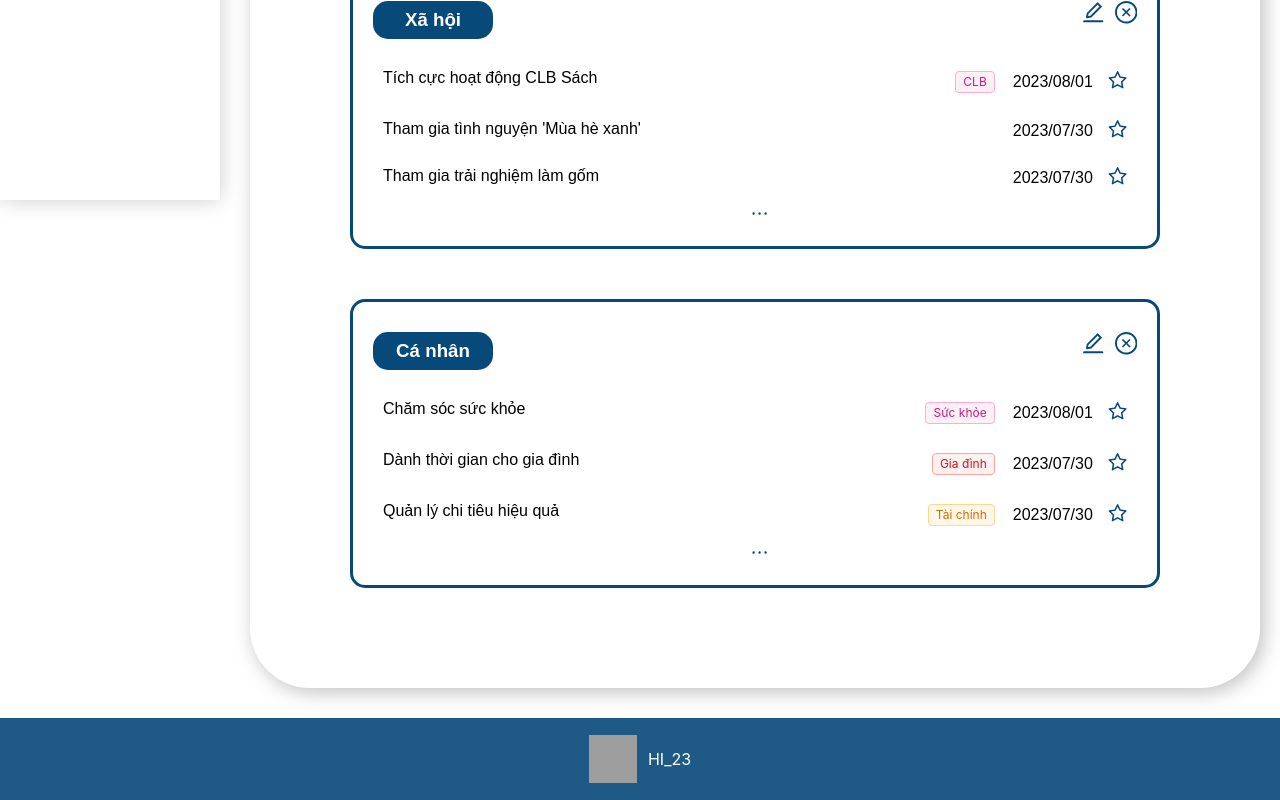
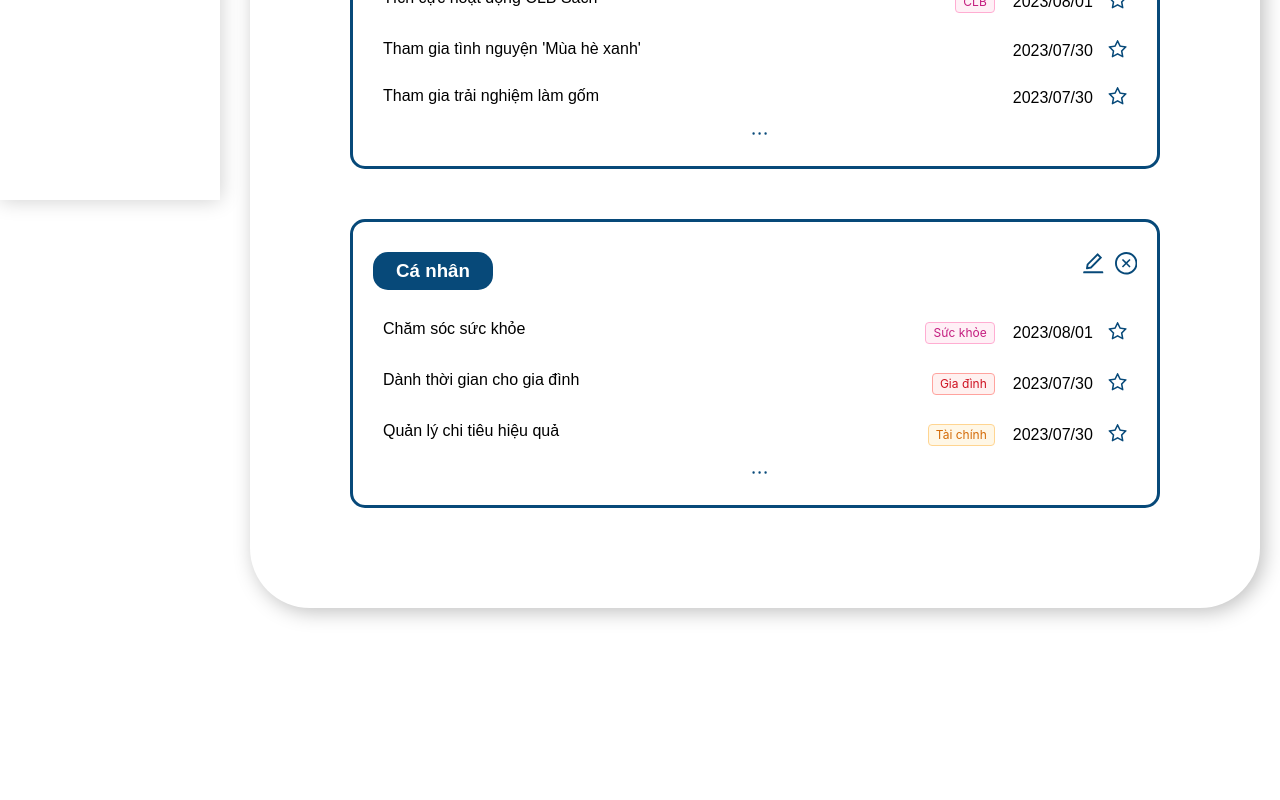
Before and after one commit to Dungntt2003/KPInsight-HI_23, a React (Create React App) app in the folder kpinsight/: page /target_list in a window 1280 px wide. Shown: the part 600-1400 px from the top of the page. After the commit the page ends 1238 px from the top, so only its background shows below. Built offline with nearby package versions, Linux system fonts and the light colour scheme; grey boxes are pictures that could not be loaded.

Commit message:
update footer

```diff
--- a/kpinsight/src/components/footer/index.css
+++ b/kpinsight/src/components/footer/index.css
@@ -1,5 +1,5 @@
 .footer-container {
-  background-color: rgba(7, 73, 121, 0.9);
+  background-color: #074979;
   display: flex;
   align-items: center;
   font-size: 20px;
--- a/kpinsight/src/components/footer/index.jsx
+++ b/kpinsight/src/components/footer/index.jsx
@@ -7,7 +7,9 @@ function Footer() {
   return (
     <div
       className={
-        path === "/forgot-password" || path === "/reset-password"
+        path === "/forgot-password" ||
+        path === "/reset-password" ||
+        path === "/login"
           ? "footer-container footer-fixed"
           : "footer-container"
       }
--- a/kpinsight/src/view/pages/target/target_list/index.css
+++ b/kpinsight/src/view/pages/target/target_list/index.css
@@ -18,7 +18,7 @@
   box-shadow: 4px 4px 20px 0 rgba(0, 0, 0, 0.25);
 }
 
-Flex:hover {
+Tag:hover {
   cursor: pointer;
 }
 
--- a/kpinsight/src/view/pages/target/target_list/index.jsx
+++ b/kpinsight/src/view/pages/target/target_list/index.jsx
@@ -139,12 +139,30 @@ function Target_list() {
                   ],
                 },
                 {
+                  label: <span>Xã hội</span>,
+                  title: "Xã hội",
+                  options: [
+                    {
+                      label: <span>CLB</span>,
+                      value: "CLB",
+                    },
+                  ],
+                },
+                {
                   label: <span>Cá nhân</span>,
                   title: "Cá nhân",
                   options: [
                     {
+                      label: <span>Sức khỏe</span>,
+                      value: "Sức khỏe",
+                    },
+                    {
                       label: <span>Gia đình</span>,
                       value: "Gia đình",
+                    },
+                    {
+                      label: <span>Tài chính</span>,
+                      value: "Tài chính",
                     },
                   ],
                 },
--- a/kpinsight/src/view/routes/index.js
+++ b/kpinsight/src/view/routes/index.js
@@ -99,7 +99,7 @@ function AllRoutes() {
       />
       <Route
         path="/target_list"
-        element={<MainLayout component={<Target_list />} />}
+        element={<HeaderLayout component={<Target_list />} />}
       />
       <Route
         path="/target_detail"
```
